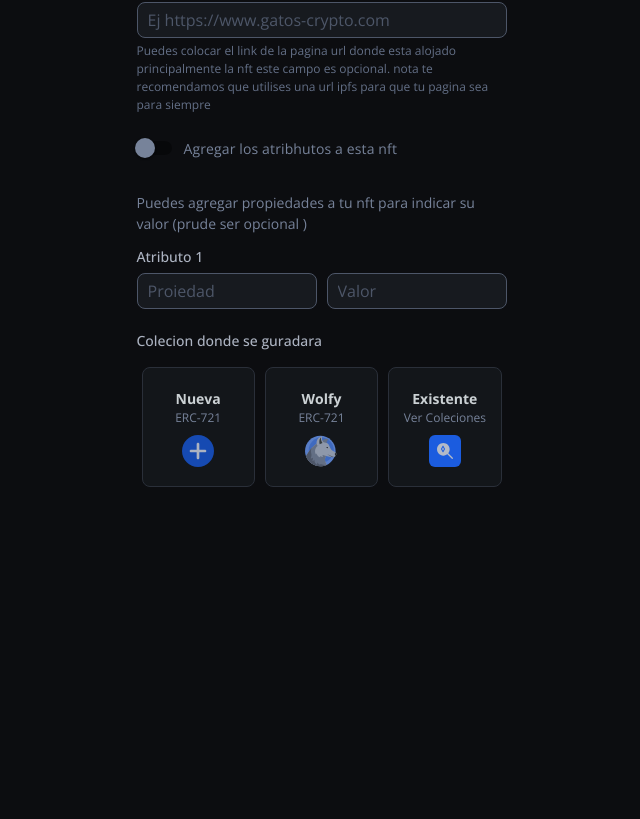
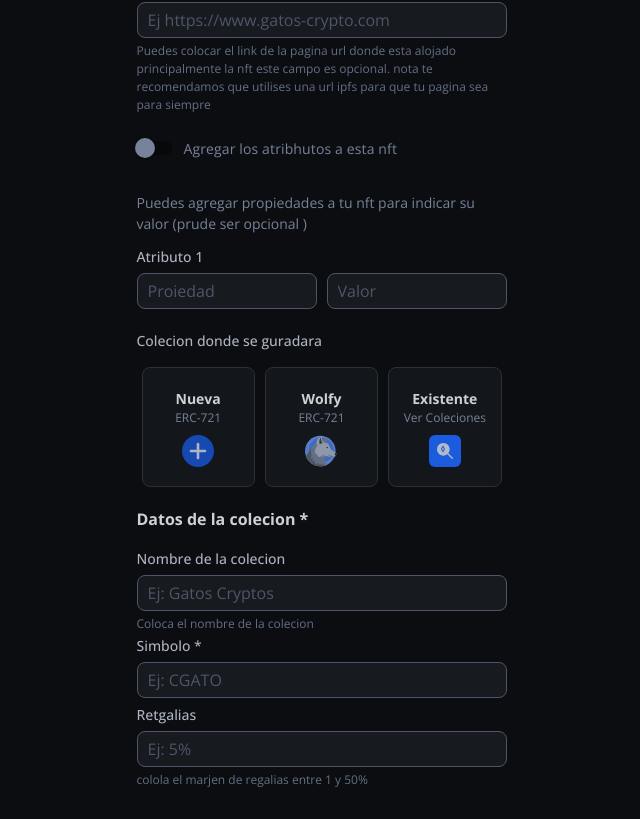
Before and after one commit to angeleesc/wolfy-marketplace-3.0-js, a React (Create React App) app: page /create-new-nft in a window 1280 px wide. Shown: the part 421-1240 px from the top of the page, without its empty margins (131-771 px from the left). Before the commit the page ends 958 px from the top, so only its background shows below. Built offline with nearby package versions, Linux system fonts and the light colour scheme.

Commit message:
configuracion de laseccion de colecion

```diff
--- a/src/components/form-controls/inputs/WTextFields.jsx
+++ b/src/components/form-controls/inputs/WTextFields.jsx
@@ -3,7 +3,6 @@ import PropTypes from "prop-types";
 
 export default function WTextFields({
   id,
-  register,
   textLabel,
   info,
   errorMessage,
--- a/src/template/pages/Mint/MintNftForm.jsx
+++ b/src/template/pages/Mint/MintNftForm.jsx
@@ -1,7 +1,7 @@
 import React, { useState } from "react";
 import WTextFields from "../../../components/form-controls/inputs/WTextFields";
 import WTextAreaInput from "../../../components/form-controls/inputs/WTextAreaInput";
-import { FormControlLabel, Switch } from "@mui/material";
+import { FormControlLabel, Switch, TextField } from "@mui/material";
 import "./style/botom-group-box.scss";
 import CAdd from "../../../components/icons/CAdd";
 import Logo from "../../../components/icons/Logo";
@@ -98,11 +98,34 @@ export default function MintNftForm() {
             <div className="botom-group-body">
               <h4>Existente</h4>
               <span>Ver Coleciones</span>
-                <CSearch/>
+              <CSearch />
             </div>
           </button>
         </div>
       </div>
+
+      <h3 className="my-[15px]">Datos de la colecion *</h3>
+      <WTextFields
+        id="colection-name"
+        textLabel="Nombre de la colecion"
+        placeholder="Ej: Gatos Cryptos"
+        info="Coloca el nombre de la colecion"
+      />
+
+      <WTextFields
+      id="colection-symbol"
+      textLabel="Simbolo *"
+      placeholder="Ej: CGATO"
+      />
+
+      <WTextFields
+      id="colection-fee"
+      textLabel="Retgalias"
+      placeholder="Ej: 5%"
+      info ="colola el marjen de regalias entre 1 y 50%"
+
+      />
+
     </form>
   );
 }
```
Also changed, not shown: 1 other file (tests, documents, lock files or other folders). Lines whose indentation alone changed are shown as unchanged.
